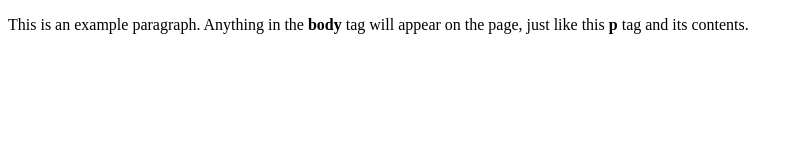
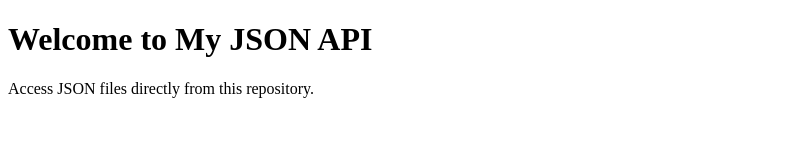
Before and after one commit to Creator-12/Joke-app, a plain HTML site: page Index.html in a window 1280 px wide. Shown: the whole page, without its empty margins (0-800 px from the left). Drawn offline with Linux system fonts and the light colour scheme.

Commit message:
Update Index.html

```diff
--- a/Index.html
+++ b/Index.html
@@ -1,9 +1,12 @@
-<!doctype html>
-<html>
-  <head>
-    <title>This is the title of the webpage!</title>
-  </head>
-  <body>
-    <p>This is an example paragraph. Anything in the <strong>body</strong> tag will appear on the page, just like this <strong>p</strong> tag and its contents.</p>
-  </body>
+<!DOCTYPE html>
+<html lang="en">
+<head>
+    <meta charset="UTF-8">
+    <meta name="viewport" content="width=device-width, initial-scale=1.0">
+    <title>My JSON Hosting</title>
+</head>
+<body>
+    <h1>Welcome to My JSON API</h1>
+    <p>Access JSON files directly from this repository.</p>
+</body>
 </html>
```
